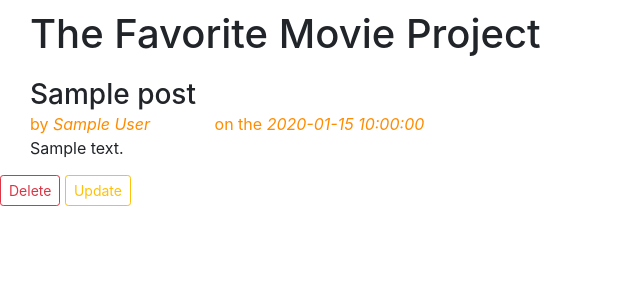
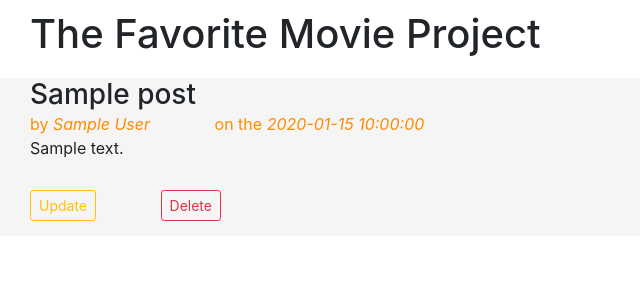
Before and after one commit to tadasbytautas/Favorite_Movie_Project, a Flask app: page / in a window 1280 px wide. Shown: the part 56-356 px from the top of the page, without its empty margins (0-640 px from the left). Run offline with Flask 2, Linux system fonts and the light colour scheme; a user stored in the database is signed in; tables that the repository leaves empty hold one stand-in row (values such as "Sample post"); parts of the project's set-up code (start-up, migrations or seed data) failed here and were passed over; some libraries are stand-ins or nearby versions.

Commit message:
delete...

```diff
--- a/templates/homepage.html
+++ b/templates/homepage.html
@@ -10,9 +10,8 @@
             <span>on the <i>{{ post.date_posted }}</i></span>
             <p>{{ post.content }}</p>
             {% if current_user.id == post.user_id %}
+                <a href="{{ url_for('post_update', remove=post.id)}}"><button class="btn btn-outline-warning btn-sm" type="submit">Update</button></a>
                 <a href="{{ url_for('post_delete', remove=post.id)}}"><button class="btn btn-outline-danger btn-sm" type="submit" onclick="return confirm('This will remove the post! Continue?')">Delete</button></a>
-                <a href="{{ url_for('post_update', remove=post.id)}}"><button class="btn btn-outline-warning btn-sm" type="submit">Update</button></a>
-
             {% endif %}
 
         </div>
--- a/templates/layout.html
+++ b/templates/layout.html
@@ -40,8 +40,17 @@
             color: red;
         }
 
-        .form {
+        .btn {
             margin: 15px 30px;
+        }
+
+        form {
+            margin: 10px 30px 20px;
+        }
+
+        div {
+            background: whitesmoke;
+            margin-bottom: 10px;
         }
 
         body {
```
